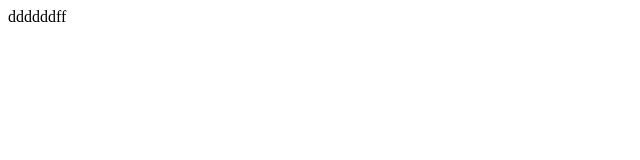
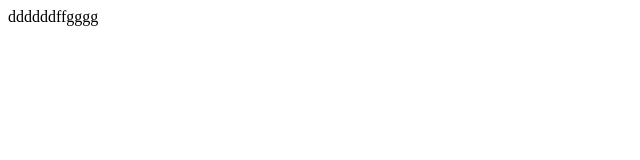
Before and after one commit to FrancJodra/feo, a plain HTML site: page dos.html in a window 1280 px wide. Shown: the full height of the page, 0-640 px from the left. Drawn offline with Linux system fonts and the light colour scheme.

Commit message:
ultimo sabado

```diff
--- a/dos.html
+++ b/dos.html
@@ -6,6 +6,6 @@
     <title>Document</title>
 </head>
 <body>
-    ddddddff
+    ddddddffgggg
 </body>
 </html>
```
